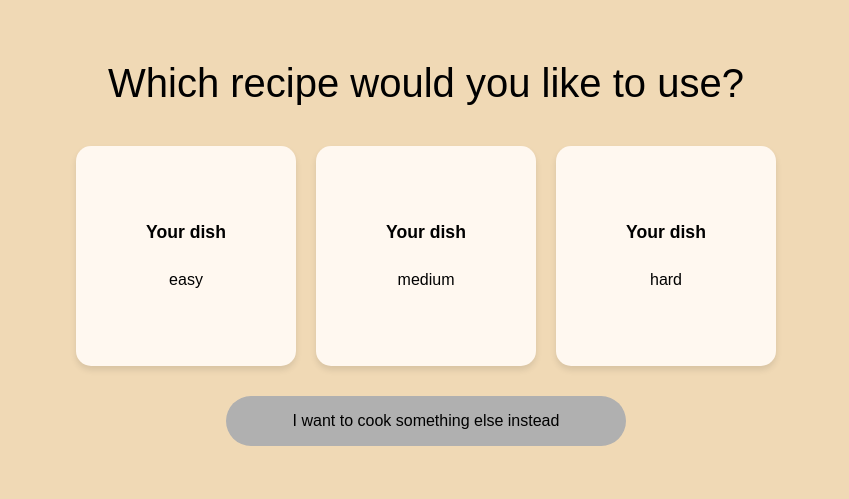
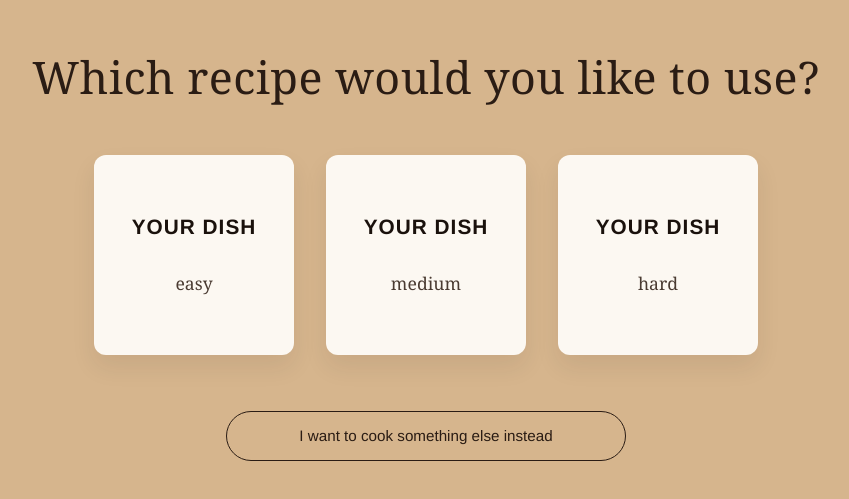
Before and after one commit to Anonymas-Doge/IrvineHacks2026, a plain HTML site: page web/recipes.html in a window 1280 px wide. Shown: the part 147-646 px from the top of the page, without its empty margins (214-1063 px from the left). Drawn offline with Linux system fonts and the light colour scheme.

Commit message:
made the buttons and font look nicer for recipes.html

```diff
--- a/web/style.css
+++ b/web/style.css
@@ -7,7 +7,8 @@
 
 body {
   font-family: 'Arial', sans-serif;
-  background-color: #F0D9B5; /* same beige as first page */
+  background-color: #D6B58D; /* Updated to Minimalist Tan */
+  color: #2A1C14; /* Dark espresso brown for contrast */
   min-height: 100vh;
   display: flex;
   justify-content: center;
@@ -16,19 +17,24 @@ body {
   overflow: hidden;
 }
 
-/* Container for both pages */
+/* Container for recipes page */
 .container {
   text-align: center;
   width: 90%;
   max-width: 1000px;
+  display: flex;
+  flex-direction: column;
+  align-items: center;
 }
 
-/* Headings */
-h1 {
-  font-size: 2.5rem;
-  margin-bottom: 40px;
-  color: #000;
+/* Headings scoped to container so it doesn't break the home page */
+.container h1 {
+  font-family: 'Georgia', serif; /* Elegant serif for the Minimalist Tan theme */
+  font-size: 2.8rem;
+  margin-bottom: 3rem;
   font-weight: 400;
+  letter-spacing: 0.5px;
+  color: #2A1C14;
 }
 
 /* First page input group */
@@ -117,6 +123,7 @@ button:hover {
   margin-bottom: 28px;
   color: #111;
   text-align: center;
+  font-family: 'Arial', sans-serif; /* Preserving original home font */
 }
 
 .search-group {
@@ -166,7 +173,7 @@ button:hover {
 }
 
 .go-btn:hover {
-  background: #808000;
+  background: #444;
   transform: translateY(-1px);
   box-shadow: 0 3px 10px rgba(0, 0, 0, 0.25);
 }
@@ -193,7 +200,7 @@ button:hover {
 }
 
 .tag-btn:hover {
-  background: #808000;
+  background: #2a2a2a;
   color: #fff;
   transform: translateY(-2px);
   box-shadow: 0 4px 12px rgba(0, 0, 0, 0.2);
@@ -470,56 +477,67 @@ button:hover {
   }
 }
 
-/* Recipes Page */
+/* ── Recipes Page (Minimalist Tan Theme) ── */
 
 /* Recipe grid */
 .recipe-grid {
   display: flex;
   justify-content: center;
-  gap: 20px;
-  margin-bottom: 30px;
+  gap: 2rem;
+  margin-bottom: 3.5rem;
   flex-wrap: wrap;
 }
 
 /* Individual recipe card */
 .recipe-card {
-  width: 220px;
-  height: 220px;
-  background-color: #FFF8F0; /* very light cream */
-  border-radius: 15px;
-  box-shadow: 0 4px 6px rgba(0,0,0,0.1);
+  width: 200px;
+  height: 200px;
+  background-color: #FCF8F2; /* Creamy off-white */
+  border: none;
+  border-radius: 12px;
+  box-shadow: 0 12px 24px rgba(42, 28, 20, 0.08); /* Soft brown-tinted shadow */
   cursor: pointer;
-  padding: 20px;
   text-align: center;
-  font-size: 1rem;
-  transition: all 0.2s ease;
   display: flex;
   flex-direction: column;
   justify-content: center;
   align-items: center;
+  transition: transform 0.3s ease, box-shadow 0.3s ease;
+  font-family: 'Georgia', serif;
+  font-size: 1.1rem;
+  color: #4A3B32; /* Medium brown for the difficulty text */
 }
 
 .recipe-card:hover {
-  background-color: #F5E8D8; /* slightly darker on hover */
-  transform: translateY(-3px);
+  background-color: #FCF8F2; /* Keep it consistent */
+  transform: translateY(-5px);
+  box-shadow: 0 16px 32px rgba(42, 28, 20, 0.12);
 }
 
 .recipe-card strong {
-  font-size: 1.1rem;
-  margin-bottom: 10px;
+  font-family: 'Helvetica Neue', Helvetica, Arial, sans-serif;
+  font-size: 1.3rem;
+  font-weight: 800;
+  text-transform: uppercase;
+  letter-spacing: 1px;
+  color: #1A110C; /* Near-black espresso */
+  margin-bottom: 0.5rem;
 }
 
 /* Back button styling */
 #backButton {
-  padding: 12px 25px;
-  border-radius: 25px;
-  background-color: #B0B0B0;
-  border: none;
+  background: transparent;
+  border: 1px solid #2A1C14;
+  border-radius: 50px; /* Sleek pill shape */
+  font-family: 'Helvetica Neue', Helvetica, Arial, sans-serif;
+  font-size: 0.95rem;
+  font-weight: 500;
+  color: #2A1C14;
   cursor: pointer;
-  font-size: 1rem;
-  transition: all 0.3s ease;
+  transition: background-color 0.3s ease, color 0.3s ease;
 }
 
 #backButton:hover {
-  background-color: #999;
+  background-color: #2A1C14;
+  color: #D6B58D; /* Returns to the tan color on hover */
 }
```
